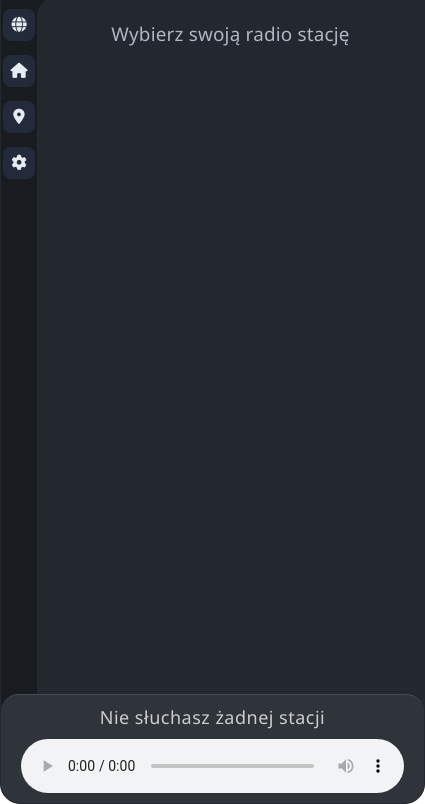
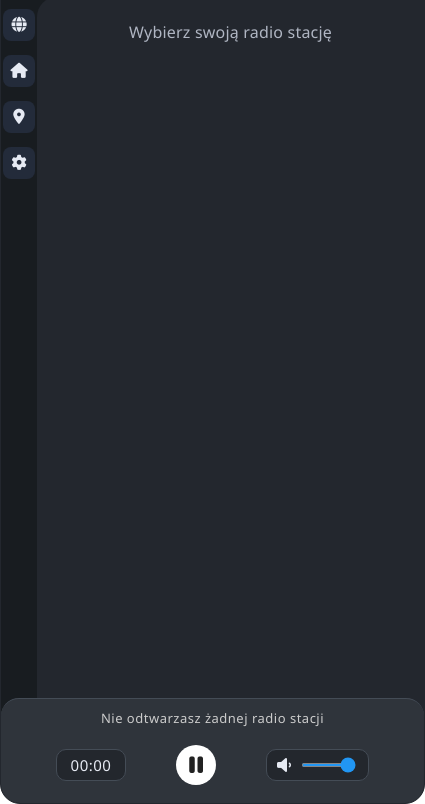
Before and after one commit to monderey/PulseFM-electron, an Electron app: page index.html in a window 425 px wide. Shown: the part 40-844 px from the top of the page. Drawn offline with Linux system fonts and the light colour scheme; no server answers.

Commit message:
feat: dodano nowe ikony stacji radiowych oraz zaktualizowano odtwarzacz z nowymi kontrolkami

```diff
--- a/index.html
+++ b/index.html
@@ -43,8 +43,17 @@
         </div>
       </div>
       <div class="player-sticky">
-        <div id="current-station">Nie słuchasz żadnej stacji</div>
-        <audio id="player" controls autoplay></audio>
+        <div id="current-station">Nie odtwarzasz żadnej radio stacji</div>
+        <audio id="player" autoplay style="display: none"></audio>
+        <div
+          id="custom-player-controls"
+        >
+          <span id="listening-time">00:00</span>
+          <button id="playpause-btn" title="Odtwórz/Pauza"><i class="fas fa-pause"></i></button>
+          <div class="player-volume">
+            <i class="fas fa-volume-down"></i>
+            <input id="volume-slider" type="range" min="0" max="1" step="0.01" value="1">
+          </div>
       </div>
     </div>
   </body>
--- a/renderer.js
+++ b/renderer.js
@@ -2,6 +2,12 @@
 const listEl = document.getElementById('stations');
 const player = document.getElementById('player');
 const currentStationEl = document.getElementById('current-station');
+const playPauseBtn = document.getElementById('playpause-btn');
+const volumeSlider = document.getElementById('volume-slider');
+const listeningTimeEl = document.getElementById('listening-time');
+
+let listeningInterval = null;
+let isPlaying = true;
 
 let currentActiveBtn = null;
 let currentStationName = '';
@@ -21,14 +27,17 @@ async function loadStations() {
       const li = document.createElement('li');
       const btn = document.createElement('button');
 
+      let iconKey = station.icon ? station.icon.replace(/^@drawable\//, '') : undefined;
+      let iconFile = iconKey ? `icon/${iconKey}.jpg` : 'icon/pulsefm.jpg';
+
       btn.innerHTML = `
-        <strong>${station.name}</strong><br>
-        <small>${station.city}</small>
+        <div style="display: flex; flex-direction: column; align-items: center; justify-content: center; height: 100%; width: 100%;">
+          <img src="${iconFile}" alt="${station.name}" style="display: block; margin: 0 0 6px 0; max-width: 64px; max-height: 64px; border-radius: 12px;" />
+          <div style="font-size: 13px; text-align: center; color: #e6eaf3;">${station.name}</div>
+        </div>
       `;
 
       btn.onclick = () => {
-        let iconKey = station.icon ? station.icon.replace(/^@drawable\//, '') : undefined;
-
         playStation(station.url, station.name, iconKey);
 
         if (currentActiveBtn) currentActiveBtn.classList.remove('active');
@@ -50,16 +59,83 @@ let stationStartTime = null;
 
 function playStation(url, name, icon) {
   player.src = url;
-  player.play().catch(console.error);
+
+  player.play().then(() => {
+    isPlaying = true;
+    updatePlayPauseBtn();
+  }).catch(console.error);
 
   currentStationName = name || '';
-  currentStationEl.textContent = name ? `Słuchasz: ${name}` : 'Nie słuchasz żadnej stacji';
+  currentStationEl.textContent = name ? `Odtwarzasz radio stację: ${name}` : 'Nie słuchasz żadnej radio stacji';
 
   stationStartTime = Date.now();
+
+  resetListeningTimer();
 
   if (window.discordRPC && name) {
     window.discordRPC.update(name, stationStartTime, icon || 'pulsefm');
   }
 }
 
+function updatePlayPauseBtn() {
+  if (isPlaying) {
+    playPauseBtn.innerHTML = '<i class="fas fa-pause" style="color:#222;"></i>';
+    playPauseBtn.title = 'Pauzuj';
+  } else {
+    playPauseBtn.innerHTML = '<i class="fas fa-play" style="color:#222;"></i>';
+    playPauseBtn.title = 'Odtwórz';
+  }
+}
+
+function resetListeningTimer() {
+  if (listeningInterval) clearInterval(listeningInterval);
+  updateListeningTime();
+  listeningInterval = setInterval(updateListeningTime, 1000);
+}
+
+function updateListeningTime() {
+  if (!stationStartTime) {
+    listeningTimeEl.textContent = '00:00';
+    return;
+  }
+
+  const elapsed = Math.floor((Date.now() - stationStartTime) / 1000);
+  const hours = Math.floor(elapsed / 3600);
+  const min = String(Math.floor((elapsed % 3600) / 60)).padStart(2, '0');
+  const sec = String(elapsed % 60).padStart(2, '0');
+
+  if (hours > 0) {
+    listeningTimeEl.textContent = `${hours}:${min}:${sec}`;
+  } else {
+    listeningTimeEl.textContent = `${min}:${sec}`;
+  }
+}
+
+playPauseBtn.onclick = () => {
+  if (player.paused) {
+    player.play();
+    isPlaying = true;
+  } else {
+    player.pause();
+    isPlaying = false;
+  }
+  updatePlayPauseBtn();
+};
+
+volumeSlider.oninput = (e) => {
+  player.volume = parseFloat(e.target.value);
+};
+
+player.onplay = () => {
+  isPlaying = true;
+  updatePlayPauseBtn();
+};
+player.onpause = () => {
+  isPlaying = false;
+  updatePlayPauseBtn();
+};
+
+volumeSlider.value = player.volume;
+updatePlayPauseBtn();
+
 loadStations();
--- a/style.css
+++ b/style.css
@@ -130,7 +130,7 @@ body {
 
 .container {
   padding: 24px 24px 24px 24px;
-  height: calc(100vh - 178px);
+  height: calc(100vh - 174px);
   border-top-left-radius: 20px;
   background: #23272e;
   overflow-y: auto;
@@ -142,7 +142,7 @@ body {
 }
 
 .bnieu {
-  font-size: 1.18rem;
+  font-size: 1rem;
   color: #b0b6c3;
   margin-bottom: 18px;
   text-align: center;
@@ -152,8 +152,8 @@ body {
 ul {
   list-style: none;
   padding: 0;
-  display: flex;
-  flex-direction: column;
+  display: grid;
+  grid-template-columns: 1fr 1fr;
   gap: 12px;
 }
 
@@ -171,7 +171,7 @@ li {
   padding: 10px 18px 8px 18px;
   font-size: 1.08rem;
   font-family: inherit;
-  transition: background 0.16s, box-shadow 0.16s, color 0.16s, border 0.16s;
+  transition: all 1s ease;
   cursor: pointer;
   box-shadow: 0 2px 10px rgba(0, 30, 80, 0.1);
   outline: none;
@@ -234,9 +234,114 @@ audio {
 
 #current-station {
   margin-bottom: 10px;
-  font-size: 18px;
+  font-size: 13px;
   color: #cccccc;
   text-align: center;
   font-weight: 400;
   letter-spacing: 0.5px;
 }
+
+#custom-player-controls {
+  display: flex;
+  flex-direction: row;
+  align-items: center;
+  justify-content: center;
+  width: max-content;
+  gap: 0;
+  padding: 0;
+  margin: 0 auto;
+  box-sizing: border-box;
+  min-width: 0;
+  height: 56px;
+}
+
+#custom-player-controls > span {
+  flex: 1 1 0%;
+  text-align: center;
+  display: flex;
+  justify-content: center;
+  margin-right: 18px;
+}
+
+#custom-player-controls > button#playpause-btn {
+  flex: 0 0 auto;
+  margin: 0 32px;
+  display: flex;
+  align-items: center;
+  justify-content: center;
+}
+
+#custom-player-controls > .player-volume {
+  flex: 1 1 0%;
+  display: flex;
+  justify-content: flex-start;
+  align-items: center;
+  background-color: #22262ce3;
+  border: 1px solid #444c56;
+  border-radius: 10px;
+  padding: 7px 10px;
+  margin-left: 18px;
+}
+
+#listening-time {
+  font-size: 15px;
+  color: #e6eaf3;
+  min-width: 48px;
+  max-width: max-content;
+  background-color: #22262ce3;
+  border: 1px solid #444c56;
+  border-radius: 10px;
+  padding: 5px 10px;
+  text-align: center;
+  margin-left: 8px;
+  margin-right: 0;
+  letter-spacing: 0.5px;
+}
+
+#playpause-btn {
+  background: #fff;
+  border: none;
+  border-radius: 50%;
+  width: 40px;
+  height: 40px;
+  display: flex;
+  align-items: center;
+  justify-content: center;
+  font-size: 22px;
+  transition: background 0.2s;
+  outline: none;
+  cursor: pointer;
+  margin: 0 12px;
+  box-shadow: none;
+}
+
+#playpause-btn:active {
+  background: #e6eaf3;
+}
+
+#playpause-btn i {
+  color: #222;
+  font-size: 22px;
+}
+
+#custom-player-controls .player-volume {
+  display: flex;
+  align-items: center;
+  gap: 8px;
+  margin-right: 8px;
+}
+
+#custom-player-controls .fa-volume-down {
+  color: #e6eaf3;
+  font-size: 16px;
+}
+
+#volume-slider {
+  width: 55px;
+  accent-color: #2196f3;
+  background: transparent;
+  height: 4px;
+  border-radius: 2px;
+  outline: none;
+  margin: 0 2px;
+}
```
Also changed, not shown: icon/antyradio.jpg (added), icon/eska.jpg (added), icon/meloradio.jpg (added), icon/muzyczne_radio.jpg (added), icon/radio_park.jpg (added), icon/radio_vox.jpg (added), icon/radio_zlote_przeboje.jpg (added), icon/rmf_fm.jpg (added), icon/rmf_maxxx.jpg (added).
